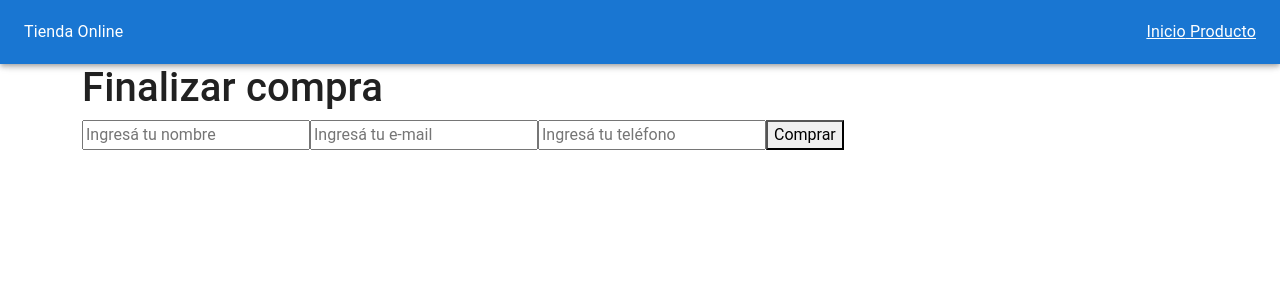
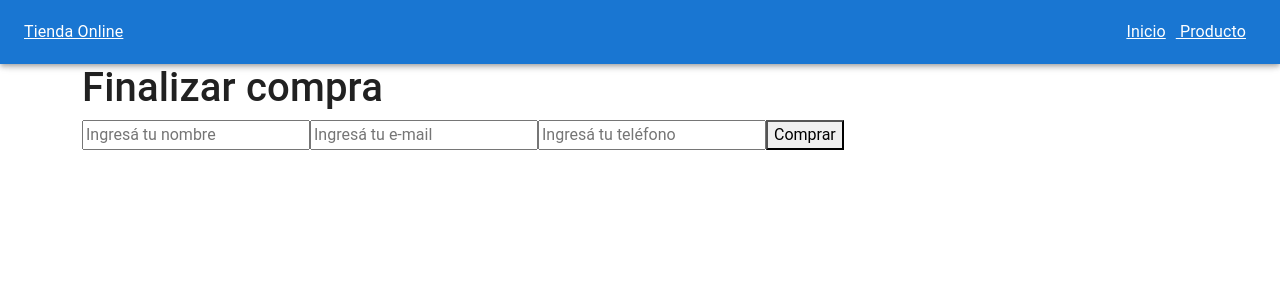
Before and after one commit to mbelenalvarez/reactAlvarezBelen, a React (Create React App) app in the folder react-alvarez-belen/: page /checkout in a window 1280 px wide. Shown: the top 300 px of the page. Built offline with nearby package versions, Linux system fonts and the light colour scheme.

Commit message:
aplicando estilos

```diff
--- a/react-alvarez-belen/src/components/CardItem.js
+++ b/react-alvarez-belen/src/components/CardItem.js
@@ -3,7 +3,7 @@ import React from 'react'
 
 const CardItem = ({ title, price, description, imageURL }) => {
   return (
-    <Card sx={{ maxWidth: 345 }}>
+    <Card sx={{ maxWidth: 345}}>
       <CardMedia
         component="img"
         alt={title}
--- a/react-alvarez-belen/src/components/Item.js
+++ b/react-alvarez-belen/src/components/Item.js
@@ -22,7 +22,7 @@ const Item = ({ data }) => {
 
   return (
     <div>
-      <Card sx={{ maxWidth: 345 }}>
+      <Card sx={{ maxWidth: 500, display: 'flex', justifyContent: 'center', padding: 2 }}>
         <CardMedia
           component="img"
           height="140"
--- a/react-alvarez-belen/src/components/Navbar.js
+++ b/react-alvarez-belen/src/components/Navbar.js
@@ -52,12 +52,13 @@ const Navbar = () => {
           variant="h8"
           component="div"
           sx={{ flexGrow: 1, display: { xs: 'none', sm: 'block' } }}
-        > Tienda Online
+        > <Link style={{ color: '#fff' }}  to="/"> Tienda Online
+        </Link>
         </Typography>
         <Box sx={{ display: { xs: 'none', sm: 'block' } }}>
-            <Link style={{ color: '#fff' }} className="menu-link" to="/products/all"> Inicio
+            <Link style={{ color: '#fff' }} className="menu-link" to="/"> Inicio
             </Link>
-            <Link style={{ color: '#fff' }} className="menu-link" to="/products/all"> Producto
+            <Link style={{ color: '#fff', textDecoration: 'underline', padding: 10 }} className="menu-link" to="/products/all"> Producto
             </Link>
         </Box>
         {quantityCart === 0 ?
```
